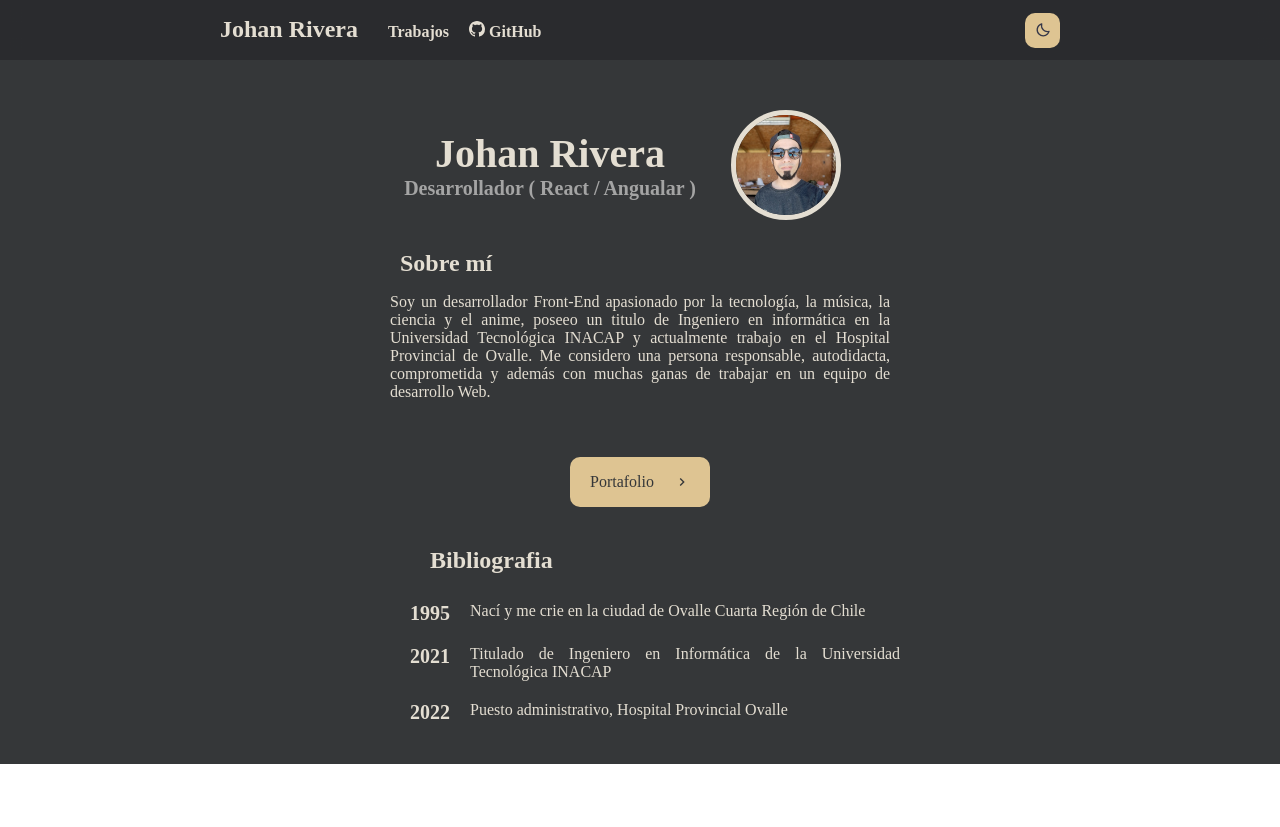
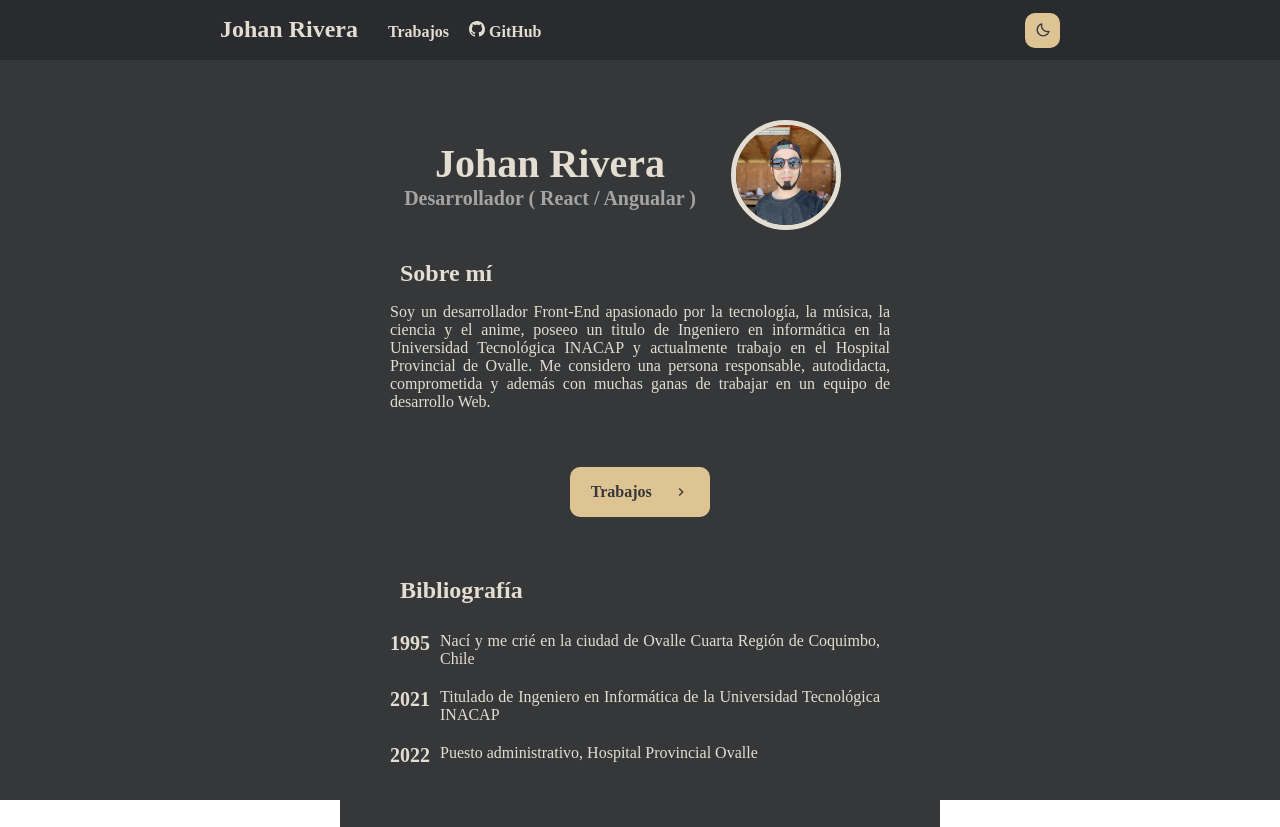
Before and after one commit to JoviRC/Control-Ingreso-React, a React (Create React App) app: page / in a window 1280 px wide. Before the commit the page ends 800 px from the top, so only its background shows below. Built offline with nearby package versions, Linux system fonts and the light colour scheme; a web font is replaced by a local one.

Commit message:
Update-laptop-two

```diff
--- a/src/components/NavBar.tsx
+++ b/src/components/NavBar.tsx
@@ -6,7 +6,7 @@ import { breakpoints } from "../lib/styledBreakPoints";
 import { GoMarkGithub } from "react-icons/go";
 import { motion } from "framer-motion";
 import styled from "styled-components";
-import { fontSize } from "styled-system";
+import { width } from "styled-system";
 import ButtonNav from "./ButtonNav";
 
 function NavBar(props: any) {
@@ -96,6 +96,13 @@ function NavBar(props: any) {
         margin: 0;
         margin-right: 30px;
     `;
+    const SpanLine = styled.span<{width:string}>`
+        display: block;
+        background-color: ${(props) => props.theme.color.buttonBg};
+        height: 2px;
+        border-radius: 5px;
+        ${width};
+    `;
 
     useEffect(() => {
         window.addEventListener("resize", () => {
@@ -174,6 +181,7 @@ function NavBar(props: any) {
                         <Link to="/Trabajos" style={{ textDecoration: "none" }}>
                             <LinkText>Trabajos</LinkText>
                         </Link>
+                        <SpanLine width="50vw" />
                         <a
                             href="https://github.com/JoviRC"
                             target="_blank"
@@ -184,6 +192,7 @@ function NavBar(props: any) {
                                 <GoMarkGithub /> GitHub
                             </LinkText>
                         </a>
+                        <SpanLine width="100%" />
                     </BoxNav>
                 ) : null}
             </Nav>
--- a/src/lib/Routes.tsx
+++ b/src/lib/Routes.tsx
@@ -18,7 +18,7 @@ const Router = () => {
         align-items: center;
         padding: 0;
         margin: 0;
-        height: auto;
+        height: ${window.innerHeight}px;
         width: 100%;
     `;
 
--- a/src/pages/index.jsx
+++ b/src/pages/index.jsx
@@ -1,4 +1,4 @@
-import { useState, useEffect, createRef, useRef } from "react";
+import React, { useState, useEffect, useRef } from "react";
 import styled from "styled-components";
 import { flexDirection, width, height, padding } from "styled-system";
 import { MdKeyboardArrowRight } from "react-icons/md";
@@ -6,31 +6,16 @@ import { Link } from "react-router-dom";
 const WebPage = () => {
     const heightRef = useRef();
     const [currentWidth, setCurrentWidth] = useState(window.innerWidth);
-    const [currentHeight, setCurrentHeight] = useState(window.innerHeight);
-    const [contentHeight, setContentHeight] = useState(undefined);
     useEffect(() => {
         window.addEventListener("resize", () => {
             setCurrentWidth(window.innerWidth);
         });
     }, [currentWidth]);
-    useEffect(() => {
-        window.addEventListener("resize", () => {
-            setCurrentHeight(window.innerHeight);
-        });
-    }, [currentHeight]);
-    useEffect(() => {
-        window.addEventListener("resize", () => {
-            if (contentHeight > currentHeight) {
-                setContentHeight(heightRef.current.offsetHeight);
-                console.log(heightRef.current.offsetHeight);
-            }
-        });
-    }, []);
 
     const Container = styled.div`
-        height: ${currentHeight > contentHeight ? "100vh" : "auto"};
+        height: "auto";
         width: ${currentWidth > 600 ? "600px" : "100%"};
-        margin-top: 70px;
+        margin-top: 60px;
         background-color: ${(props) => props.theme.color.primary};
     `;
     const NameTitle = styled.h1`
@@ -46,7 +31,7 @@ const WebPage = () => {
     const Section = styled.div`
         width: auto;
         height: auto;
-        ${padding}
+        ${padding};
         display: flex;
         justify-content: center;
         align-items: center;
@@ -94,31 +79,34 @@ const WebPage = () => {
         color: ${(props) => props.theme.color.primary};
         font-family: Ruluko;
         border-radius: 10px;
+        font-weight: bold;
         cursor: pointer;
     `;
     const LayoutBio = styled.div`
         display: flex;
-        margin: ${currentWidth > 600 ? "10px auto 10px 30px" : "10px auto"};
-        text-align: justify;
+        padding: ${currentWidth > 600 ? "0 50px" : "0 30px"};
+        margin: ${currentWidth > 600 ? "10px auto 10px 0" : "10px auto"};
+        text-align: flex-start;
         flex-direction: row;
-        justify-content: space-around;
+        justify-content: space-between;
     `;
     const AgeBio = styled.h1`
         font-size: ${currentWidth > 600 ? "20px" : "24px"};
         font-family: Ruluko;
         color: ${(props) => props.theme.color.secondary};
-        margin: 0 10px;
+        margin: 0 10px 0 0;
     `;
     const ContentBio = styled.p`
         font-size: ${currentWidth > 600 ? "16px" : "20px"};
         font-family: Ruluko;
         color: ${(props) => props.theme.color.secondary};
-        margin: 0 10px;
+        margin: 0 10px 0 0;
+        text-align: justify;
     `;
 
     return (
         <Container ref={heightRef}>
-            <Section padding="40px 0 0 0" flexDirection={currentWidth > 600 ? "row" : "column"}>
+            <Section padding="60px 0 0 0" flexDirection={currentWidth > 600 ? "row" : "column"}>
                 <Box width="auto" height="auto" flexDirection="column">
                     <NameTitle>Johan Rivera</NameTitle>
                     <NameSubTitle>Desarrollador ( React / Angualar )</NameSubTitle>
@@ -127,7 +115,7 @@ const WebPage = () => {
                     <Avatar src={process.env.PUBLIC_URL + "/assets/img/foto.png"} alt="Avatar" />
                 </Box>
             </Section>
-            <Section flexDirection={currentWidth > 600 ? "row" : "column"} padding="30px 0px">
+            <Section padding="30px 0px" flexDirection={currentWidth > 600 ? "row" : "column"}>
                 <Box
                     flexDirection="column"
                     width={currentWidth > 600 ? "630px" : "100%"}
@@ -147,17 +135,17 @@ const WebPage = () => {
             <Section padding="10px">
                 <Link to="/Trabajos" style={{ textDecoration: "none" }}>
                     <ButtonPortfolio>
-                        Portafolio <MdKeyboardArrowRight />
+                        Trabajos <MdKeyboardArrowRight />
                     </ButtonPortfolio>
                 </Link>
             </Section>
-            <Section padding="30px" flexDirection="column">
-                <Titule>Bibliografia</Titule>
+            <Section padding="50px 0" flexDirection="column">
+                <Titule>Bibliografía</Titule>
                 <br />
                 <LayoutBio>
                     <AgeBio>1995</AgeBio>
                     <ContentBio>
-                        Nací y me crie en la ciudad de Ovalle Cuarta Región de Chile
+                        Nací y me crié en la ciudad de Ovalle Cuarta Región de Coquimbo, Chile
                     </ContentBio>
                 </LayoutBio>
                 <LayoutBio>
```
